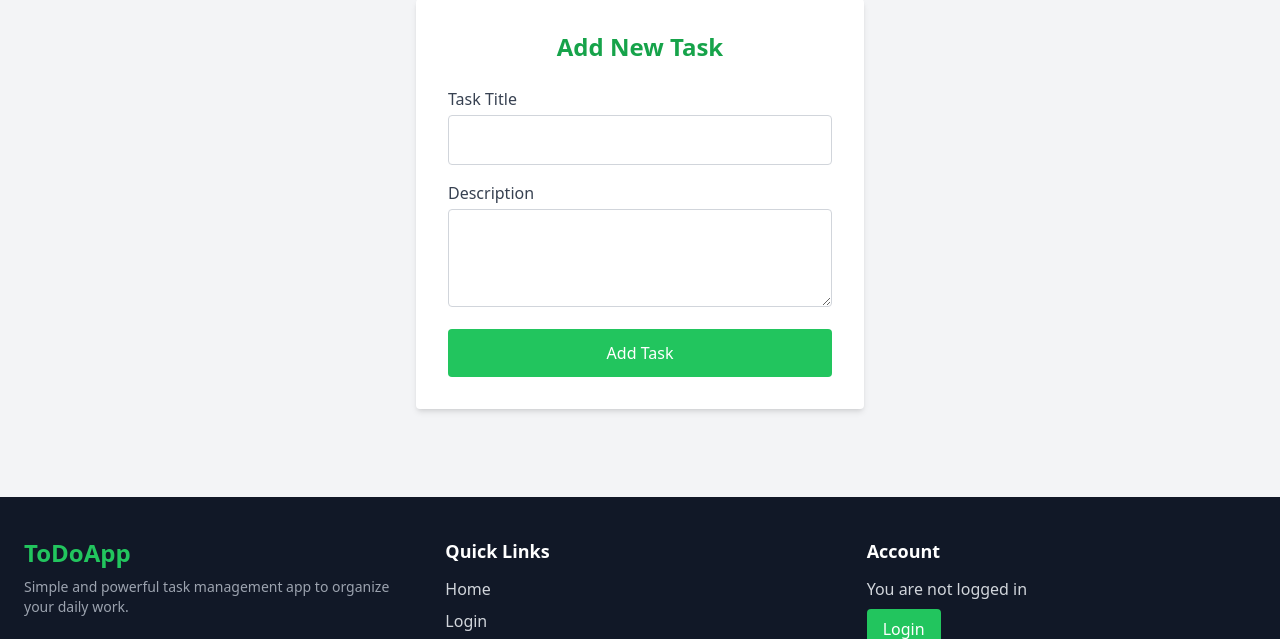
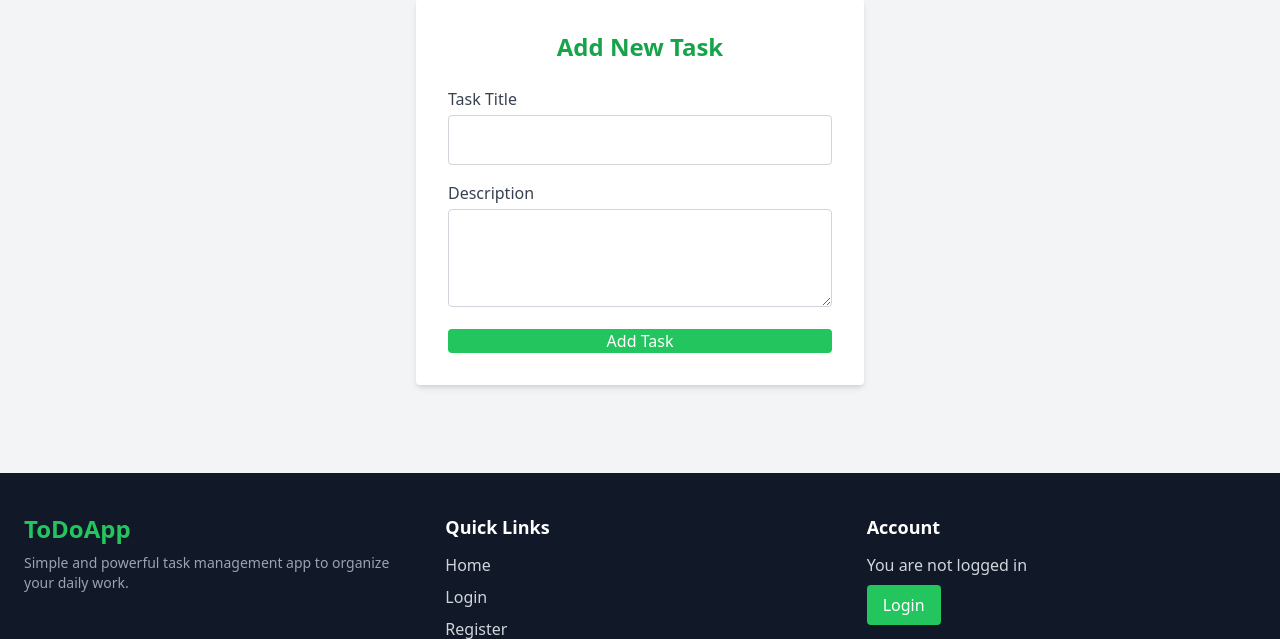
Before and after one commit to bipinjlimbu/To-Do-List---Django-Project, a Django app: page /add_task/ in a window 1280 px wide. Shown: the part 113-752 px from the top of the page. Run offline with Django 5.2, Linux system fonts and the light colour scheme; style sheets or scripts are compiled from the project's sources.

Commit message:
Add Task Page Updated

```diff
--- a/tdl_app/templates/main/add_task.html
+++ b/tdl_app/templates/main/add_task.html
@@ -29,7 +29,7 @@
                     <label class="block text-gray-700 mb-1">Task Title</label>
                     <input type="text" name="title" value="{{ data.title }}"
                            class="w-full p-3 border border-gray-300 rounded focus:ring-2 focus:ring-green-400"
-                           required>
+                           >
                     <p class="text-red-500 text-sm">{{ errors.title }}</p>
                 </div>
 
@@ -43,7 +43,7 @@
 
                 <!-- Submit Button -->
                 <button type="submit"
-                        class="w-full bg-green-500 text-white p-3 rounded hover:bg-green-600 transition">
+                        class="w-full bg-green-500 text-white px-3 rounded hover:bg-green-600 transition">
                     Add Task
                 </button>
 
```
